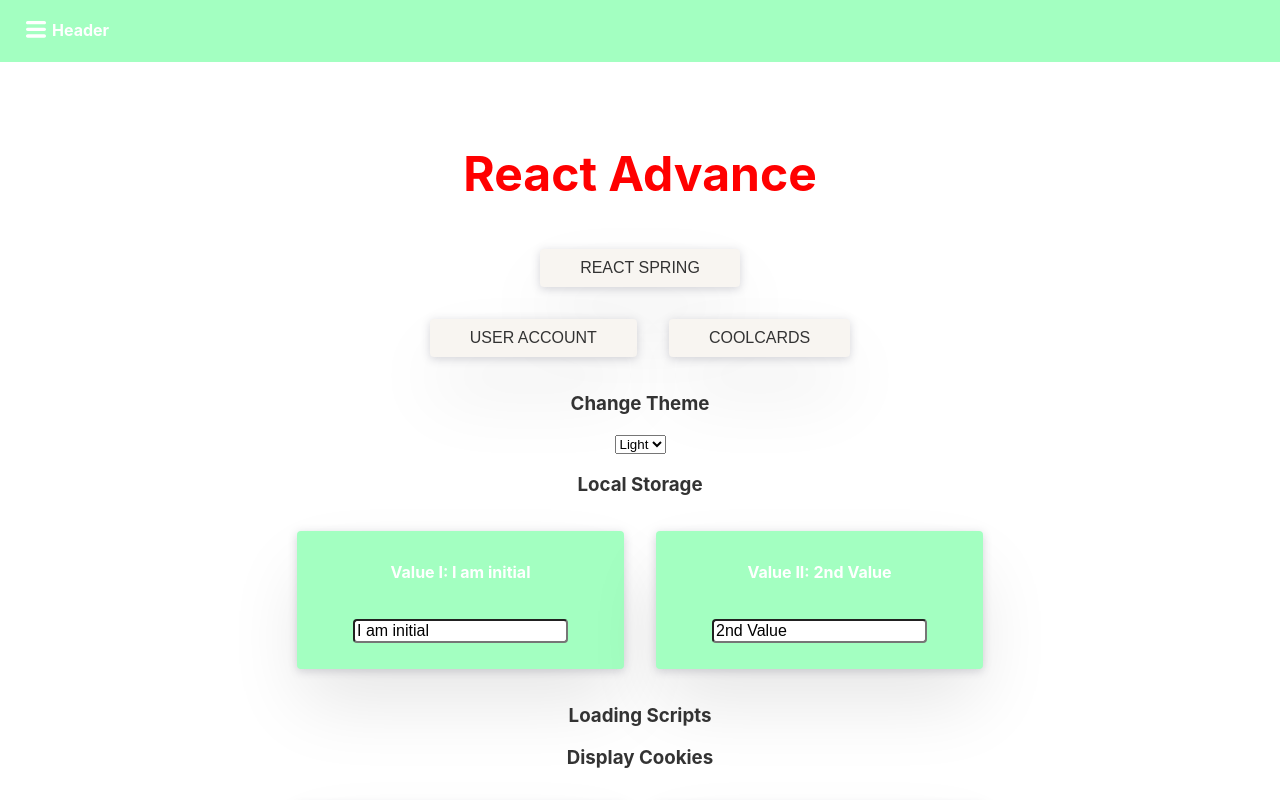
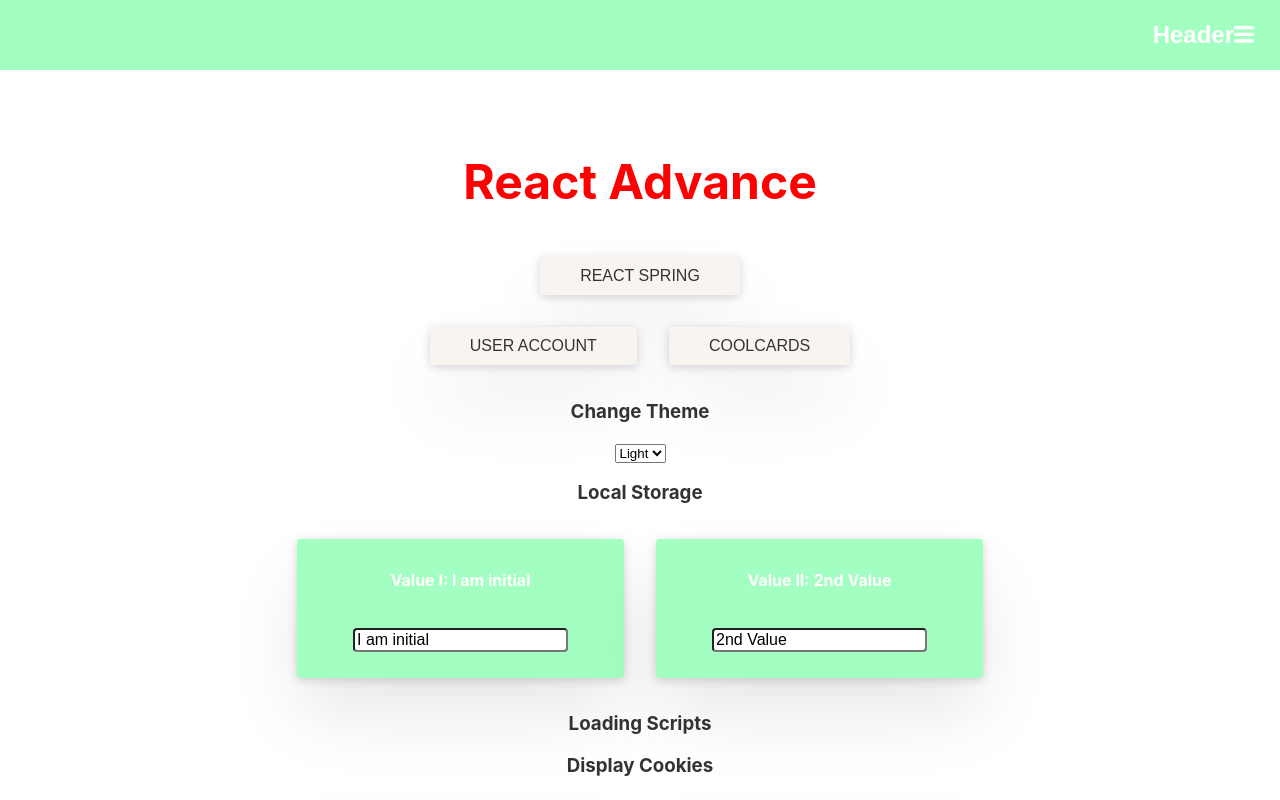
Before and after one commit to francispham/advance-react, a React (Create React App) app: page / in a window 1280 px wide. Shown: the top 800 px of the page. Built offline with nearby package versions, Linux system fonts and the light colour scheme.

Commit message:
Implemented React Spring for Animated Nav

```diff
--- a/src/App.css
+++ b/src/App.css
@@ -1,11 +1,23 @@
 :root {
-  --red: #fa444c;
   --purp: #9e8fc7;
+  --darkPurp: #373142;
+  --xtraPurp: #191324;
   --blue: #4f8cdd;
-  --black: #3b2c41;
   --green: #a3ffc1;
   --bg: #fff;
   --text: #333;
+  --grey: #d8d8d8;
+  --teal: #82d8d8;
+  --red: #e54b4b;
+  --black: #3b2c41;
+  --moreBlack: #333;
+  --black-20: #4f4f4f;
+  --black-40: #828282;
+  --black-60: #bdbdbd;
+  --white-60: #e0e0e0;
+  --white-40: #f2f2f2;
+  --white-20: #f5f4f6;
+  --white: #fff;
 }
 
 .App {
--- a/src/App.js
+++ b/src/App.js
@@ -27,12 +27,9 @@ function App() {
       <Router>
         <div className="App">
           <Header>
+            <Nav />
             <Menu />
-            <h1>Header</h1>
           </Header>
-
-          <Nav />
-
           <Container>
             <SpringHeader />
             <section>
--- a/src/Components/Elements/Header.js
+++ b/src/Components/Elements/Header.js
@@ -5,13 +5,11 @@ export const Header = styled.header`
   color: white;
   padding: 20px;
   display: flex;
+  justify-content: flex-end;
   > svg {
     margin-right: 20px;
   }
   > * {
     margin: 0;
   }
-  h1 {
-    font-size: 1rem;
-  }
 `;
--- a/src/Components/Menu.js
+++ b/src/Components/Menu.js
@@ -1,14 +1,16 @@
 import React from "react";
+import styled from "styled-components";
+
 import { useAppState } from "../state";
 
 const Menu = () => {
   const { toggleMenu } = useAppState();
 
   return (
-    <button
-      style={{ background: 'none' }}
+    <MenuButton
       onClick={toggleMenu}
     >
+      Header
       <svg viewBox="0 0 18 15" width="20">
         <path
           fill="#fff"
@@ -23,8 +25,18 @@ const Menu = () => {
           d="M18,13.516C18,14.335,17.335,15,16.516,15H1.484C0.665,15,0,14.335,0,13.516l0,0 c0-0.82,0.665-1.484,1.484-1.484h15.031C17.335,12.031,18,12.696,18,13.516L18,13.516z"
         />
       </svg>
-    </button>
+    </MenuButton>
   )
 };
 
 export default Menu;
+
+const MenuButton = styled.button`
+  appearance: none;
+  color: white;
+  font-weight: bold;
+  font-size: 1.5rem;
+  background: none;
+  border: none;
+  z-index: 15;
+`;
--- a/src/Components/Nav.js
+++ b/src/Components/Nav.js
@@ -1,36 +1,73 @@
 import React from 'react';
 import styled from 'styled-components';
+import { animated } from 'react-spring';
+
 import { useAppState } from '../state';
 import { useScrollFreeze } from '../hooks';
 
 import { Button } from 'Elements';
+import { Link } from 'react-router-dom';
 
-const NavWrapper = () => {
-  const { isMenuOpen } = useAppState();
-  if (!isMenuOpen) return null;
-  return <Nav />
-}
+
 const Nav = () => {
-  const { isMenuOpen, toggleMenu } = useAppState();
-  useScrollFreeze();
-
-  if(!isMenuOpen) return null;
+  const { isMenuOpen, toggleMenu, x } = useAppState();
+  const scrollFreeze = useScrollFreeze;
+  if(isMenuOpen) {scrollFreeze()}
+  // useScrollFreeze();     => Use this with NavWrapper
   return (
-    <Navigation>
-      <h1>Hello</h1>
+    <Navigation
+      style={{
+        transform: x.interpolate((x) => `translate3d(${x}%, 0, 0)`),
+      }}
+    >
+      <nav>
+        <Link>Home</Link>
+        <Link>About</Link>
+        <Link>Story</Link>
+        <Link>Contact</Link>
+      </nav>
       <Button onClick={toggleMenu}>Close</Button>
     </Navigation>
   );
 };
 
+export default Nav; //This Approach is for implementing React Spring Only!
+
+/* For React Spring to work, NavWrapper below should not be used,
+because this line `if (!isMenuOpen) return null;` will make Nav
+Component disappeared, and therefore, the Animation when closing
+Side Nav doesn't work:
+
+const NavWrapper = () => {
+  const { isMenuOpen } = useAppState();
+  if (!isMenuOpen) return null;
+  return <Nav />;
+}
+
 export default NavWrapper;
+*/
 
-const Navigation = styled.nav`
+const Navigation = styled(animated.nav)`
   background: var(--black);
   color: white;
   position: fixed;
-  width: 100vw;
-  height: 100vh;
+  top: 0;
+  bottom: 0;
   left: 0;
   right: 0;
+  z-index: 1;
+  padding: 100px;
+
+  a {
+    display: block;
+    text-align: left;
+    font-size: 4rem;
+    color: white;
+    text-decoration: none;
+    transition: 0.3s ease border;
+    border-bottom: solid 4px transparent;
+  }
+  a:hover {
+    border-bottom: solid 4px var(--teal);
+  }
 `;
--- a/src/hooks/useToggle.js
+++ b/src/hooks/useToggle.js
@@ -4,10 +4,11 @@ import { useSpring } from "react-spring";
 export const useToggle = initial => {
   const [ isToggled, setToggle ] = useState(initial);
   const toggle = () => setToggle(prevState => !prevState);
-  const { color, bottom, y } = useSpring({
-    color: isToggled ? "green" : "red",
+  const { color, bottom, y, x } = useSpring({
+    x: isToggled ? 0 : 100,
     y: isToggled ? 0 : 50,
     bottom: isToggled ? 0 : 3,
+    color: isToggled ? "green" : "red",
     // fontSize: isToggled ? "3rem" : "7em",
     // opacity: isToggled ? 1 : 0.5,
     // transform: isToggled ? "translate3d(0,0,0)" : "translate3d(250px,0,0)",
@@ -17,5 +18,5 @@ export const useToggle = initial => {
   // return [isToggled, setToggle, toggle];
 
   // Named properties, no order in return:
-  return { isToggled, setToggle, toggle, color, bottom, y };
+  return { isToggled, setToggle, toggle, color, bottom, y, x };
 };
--- a/src/state/PageWrapper.js
+++ b/src/state/PageWrapper.js
@@ -6,13 +6,14 @@ export const AppContext = createContext({
 });
 
 export const PageWrapper = ({ children }) => {
-  const { isToggled, toggle } = useToggle(false);
+  const { isToggled, toggle, x } = useToggle(false);
 
   return (
     <AppContext.Provider
       value={{
         isMenuOpen: isToggled,
         toggleMenu: toggle,
+        x: x,
       }}
     >
       {children}
```
